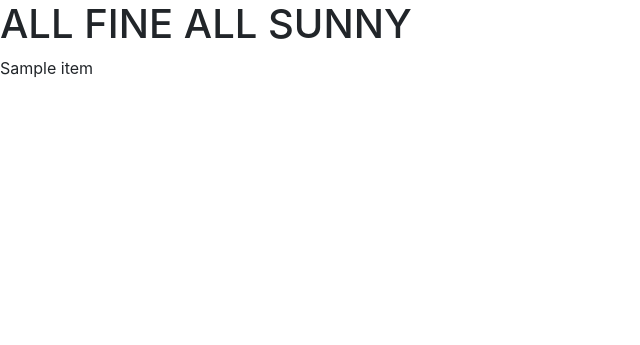
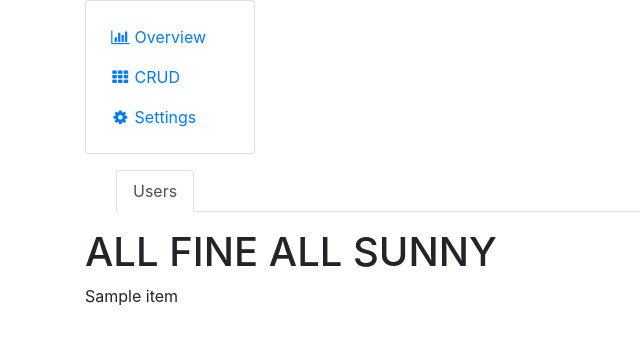
Before and after one commit to Ulumanshu/Gameshare, a Flask app: template gameshare/games/templates/itemslist.html in a window 1280 px wide. Shown: the top 345 px of the page, without its empty margins (0-640 px from the left). Run offline with Flask 2, Linux system fonts and the light colour scheme; the template is opened without the code that fills it: most values are stand-ins (such as "Sample title", 1, 10 or a date in 2020); some libraries are stand-ins or nearby versions.

Commit message:
Template Changes

```diff
--- a/gameshare/games/templates/base.html
+++ b/gameshare/games/templates/base.html
@@ -7,15 +7,38 @@
     <meta name="viewport" content="width=device-width, initial-scale=1">
 	<script src="https://code.jquery.com/jquery-1.10.2.min.js"></script>
     <link rel="stylesheet" href="https://cdn.jsdelivr.net/npm/bootstrap@4.6.0/dist/css/bootstrap.min.css" integrity="sha384-B0vP5xmATw1+K9KRQjQERJvTumQW0nPEzvF6L/Z6nronJ3oUOFUFpCjEUQouq2+l" crossorigin="anonymous">
+    <link href="https://maxcdn.bootstrapcdn.com/font-awesome/4.6.0/css/font-awesome.min.css" rel="stylesheet">
     <script src="https://code.jquery.com/jquery-3.5.1.slim.min.js" integrity="sha384-DfXdz2htPH0lsSSs5nCTpuj/zy4C+OGpamoFVy38MVBnE+IbbVYUew+OrCXaRkfj" crossorigin="anonymous"></script>
     <script src="https://cdn.jsdelivr.net/npm/bootstrap@4.6.0/dist/js/bootstrap.bundle.min.js" integrity="sha384-Piv4xVNRyMGpqkS2by6br4gNJ7DXjqk09RmUpJ8jgGtD7zP9yug3goQfGII0yAns" crossorigin="anonymous"></script>
 
 </head>
 <body>
+    <div class="container">
 
-<link href="https://maxcdn.bootstrapcdn.com/font-awesome/4.6.0/css/font-awesome.min.css" rel="stylesheet">
-{% block content %}
+        <div class="row flex-lg-nowrap">
+            <div class="col-12 col-lg-auto mb-3" style="width: 200px;">
+                <div class="card p-3">
+                  <div class="e-navlist e-navlist--active-bg">
+                    <ul class="nav">
+                      <li class="nav-item"><a class="nav-link px-2 active" href="#"><i class="fa fa-fw fa-bar-chart mr-1"></i><span>Overview</span></a></li>
+                      <li class="nav-item"><a class="nav-link px-2" href="https://www.bootdey.com/snippets/view/bs4-crud-users" target="__blank"><i class="fa fa-fw fa-th mr-1"></i><span>CRUD</span></a></li>
+                      <li class="nav-item"><a class="nav-link px-2" href="https://www.bootdey.com/snippets/view/bs4-edit-profile-page" target="__blank"><i class="fa fa-fw fa-cog mr-1"></i><span>Settings</span></a></li>
+                    </ul>
+                  </div>
+                </div>
+            </div>
+        </div>
+        <div class="col">
+            <div class="e-tabs mb-3 px-3">
+              <ul class="nav nav-tabs">
+                <li class="nav-item"><a class="nav-link active" href="#">Users</a></li>
+              </ul>
+            </div>
+        </div>
+        {% block content %}
 
-{% endblock content %}
+        {% endblock content %}
+    </div>
+
 </body>
 </html>
--- a/gameshare/games/templates/itemslist.html
+++ b/gameshare/games/templates/itemslist.html
@@ -1,5 +1,4 @@
 {% extends 'base.html' %}
-
 {% block content %}
     <h1>ALL FINE ALL SUNNY</h1>
     {% for i in all_items %}
```
